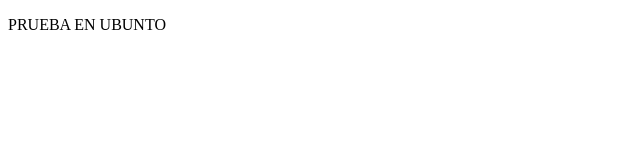
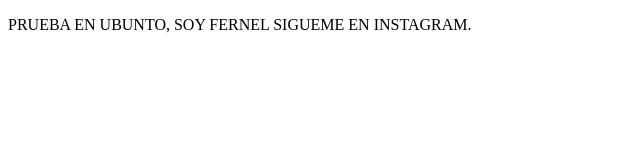
Before and after one commit to fernelgarcua/proyectodemoprework, a plain HTML site: page index.html in a window 1280 px wide. Shown: the whole page, without its empty margins (0-640 px from the left). Drawn offline with Linux system fonts and the light colour scheme.

Commit message:
cambios agregamos sitio de insta

```diff
--- a/index.html
+++ b/index.html
@@ -8,7 +8,7 @@
 </head>
 <body>
     <p>
-        PRUEBA EN UBUNTO
+        PRUEBA EN UBUNTO, SOY FERNEL SIGUEME EN INSTAGRAM.
     </p>
 </body>
 </html>
```
